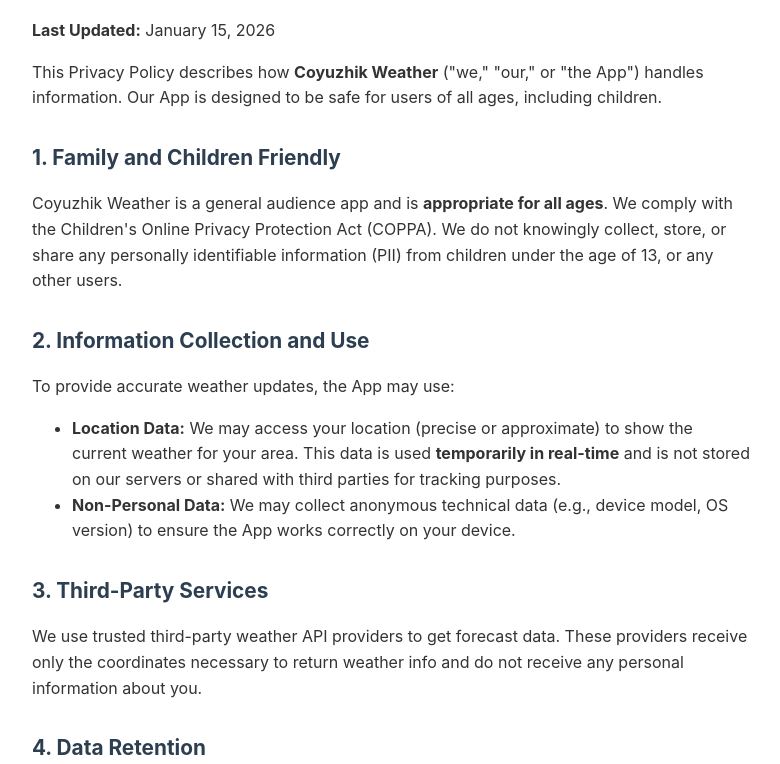
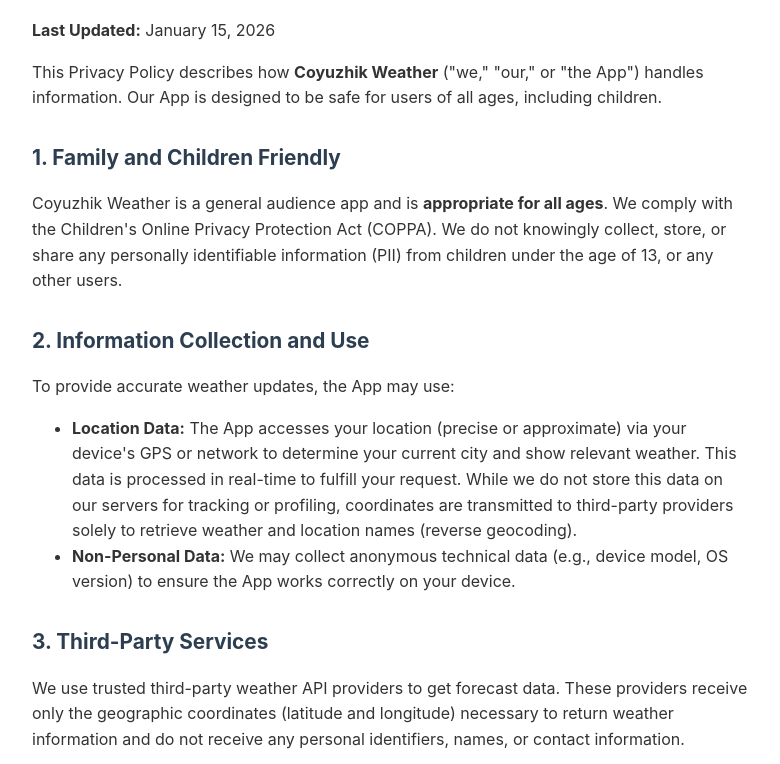
Before and after one commit to coyozhik/weather_app_privacy_policy, a plain HTML site: page index.html in a window 1280 px wide. Shown: the part 188-952 px from the top of the page, without its empty margins (248-1028 px from the left). Drawn offline with Linux system fonts and the light colour scheme.

Commit message:
Add info about location data using

```diff
--- a/index.html
+++ b/index.html
@@ -40,12 +40,12 @@
         <h2>2. Information Collection and Use</h2>
         <p>To provide accurate weather updates, the App may use:</p>
         <ul>
-            <li><strong>Location Data:</strong> We may access your location (precise or approximate) to show the current weather for your area. This data is used <strong>temporarily in real-time</strong> and is not stored on our servers or shared with third parties for tracking purposes.</li>
+            <li><strong>Location Data:</strong> The App accesses your location (precise or approximate) via your device's GPS or network to determine your current city and show relevant weather. This data is processed in real-time to fulfill your request. While we do not store this data on our servers for tracking or profiling, coordinates are transmitted to third-party providers solely to retrieve weather and location names (reverse geocoding).</li>
             <li><strong>Non-Personal Data:</strong> We may collect anonymous technical data (e.g., device model, OS version) to ensure the App works correctly on your device.</li>
         </ul>
 
         <h2>3. Third-Party Services</h2>
-        <p>We use trusted third-party weather API providers to get forecast data. These providers receive only the coordinates necessary to return weather info and do not receive any personal information about you.</p>
+        <p>We use trusted third-party weather API providers to get forecast data. These providers receive only the geographic coordinates (latitude and longitude) necessary to return weather information and do not receive any personal identifiers, names, or contact information.</p>
 
         <h2>4. Data Retention</h2>
         <p>We do not maintain a database of user locations or any personal profiles. Since no personal data is collected, no personal data is stored.</p>
```
